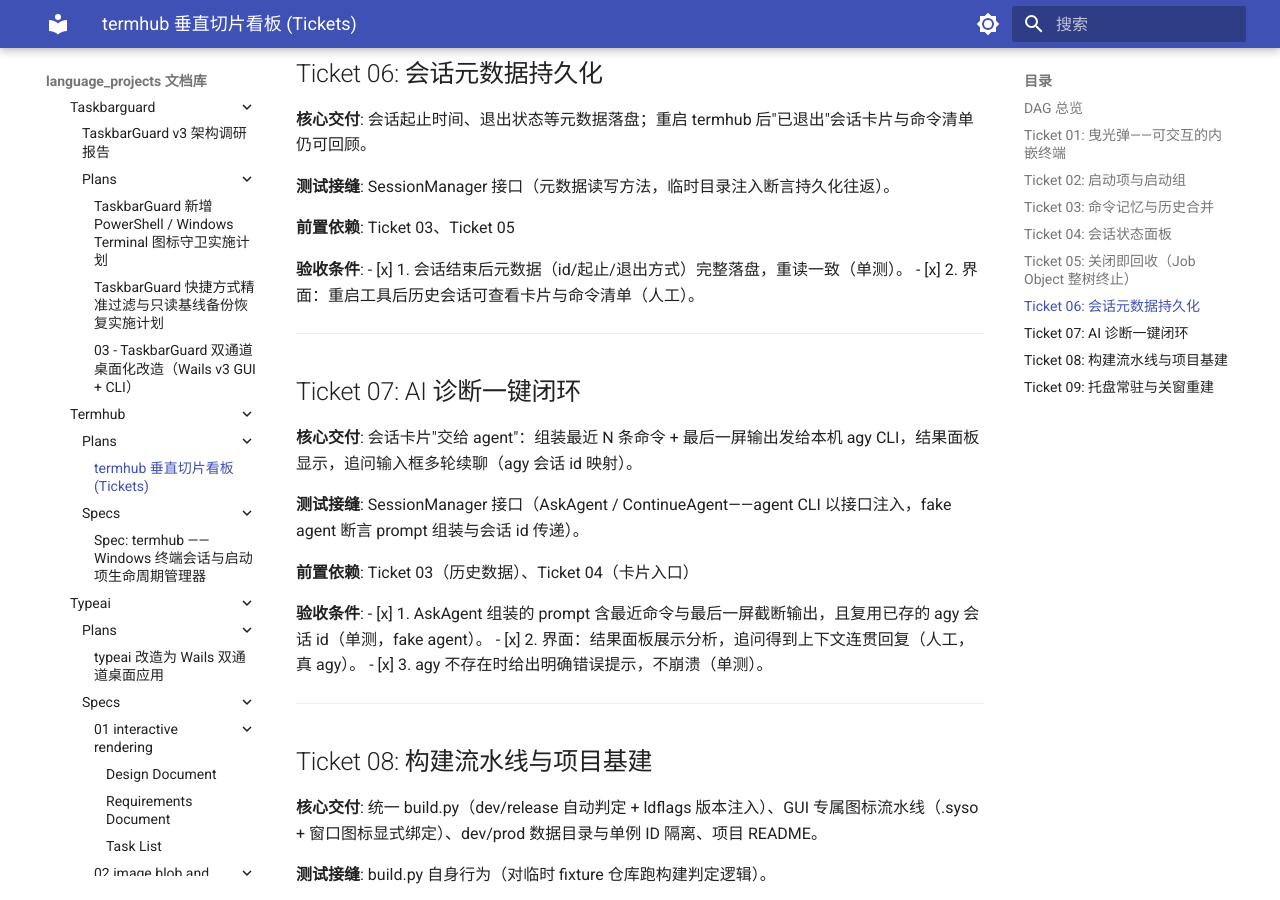
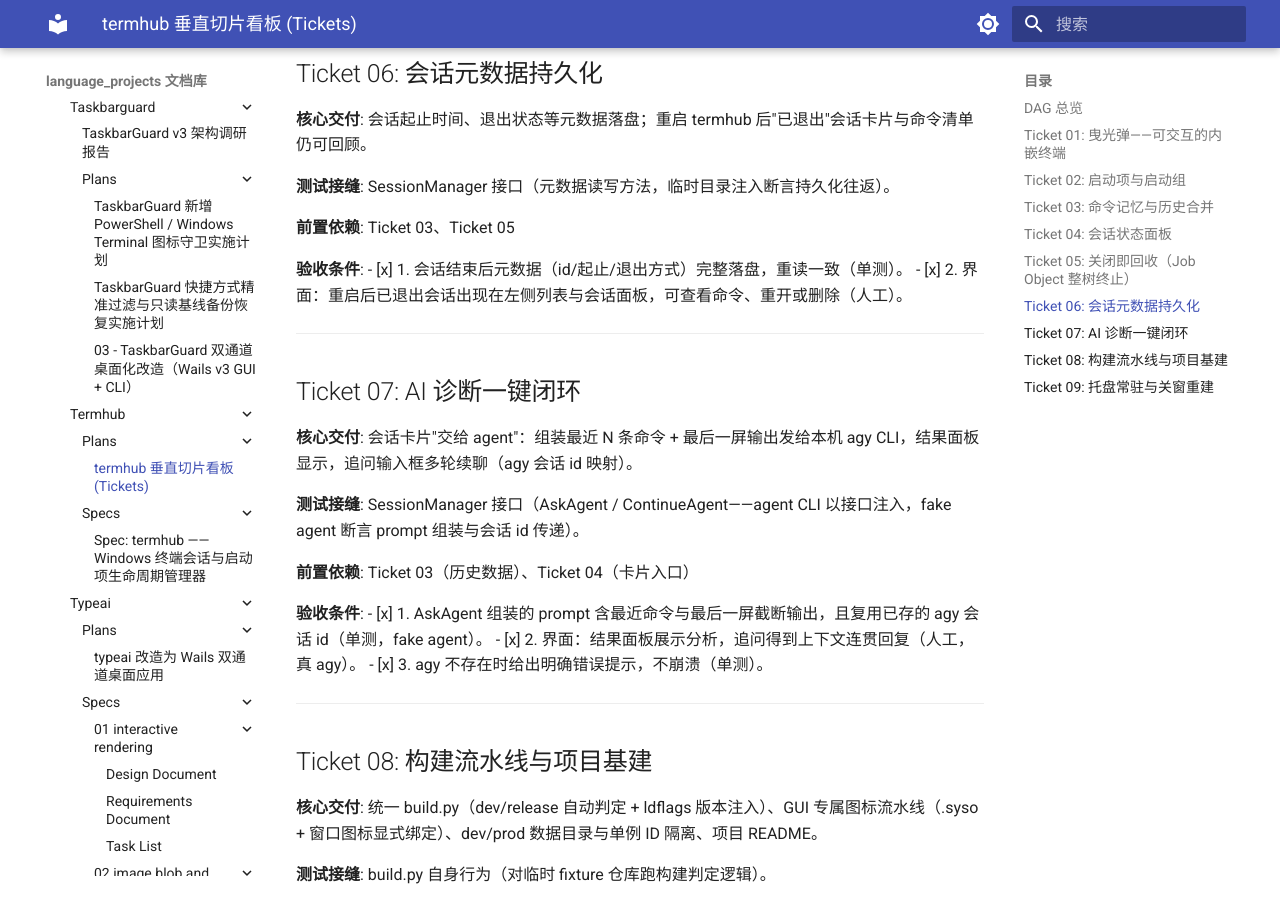
Before and after one commit to shihao-hub/td-language_projects, an MkDocs documentation site: the page built from docs/projects/go_projects/termhub/plans/01-termhub-vertical-slices.md, in a window 1280 px wide and 900 px high, scrolled down 2466 px. Built offline with MkDocs 1.6.1 and Material for MkDocs 9.7.7, drawn with Linux system fonts in a browser that asks for light colours; a script that is not in the unit is left out.

Commit message:
docs(plans): 对齐已退出会话的左侧列表
- T06 验收改为左侧列表与会话面板均可查看、重开、删除

```diff
--- a/docs/projects/go_projects/termhub/plans/01-termhub-vertical-slices.md
+++ b/docs/projects/go_projects/termhub/plans/01-termhub-vertical-slices.md
@@ -105,7 +105,7 @@
 
 **验收条件**:
 - [x] 1. 会话结束后元数据（id/起止/退出方式）完整落盘，重读一致（单测）。
-- [x] 2. 界面：重启工具后历史会话可查看卡片与命令清单（人工）。
+- [x] 2. 界面：重启后已退出会话出现在左侧列表与会话面板，可查看命令、重开或删除（人工）。
 
 ---
 
```
